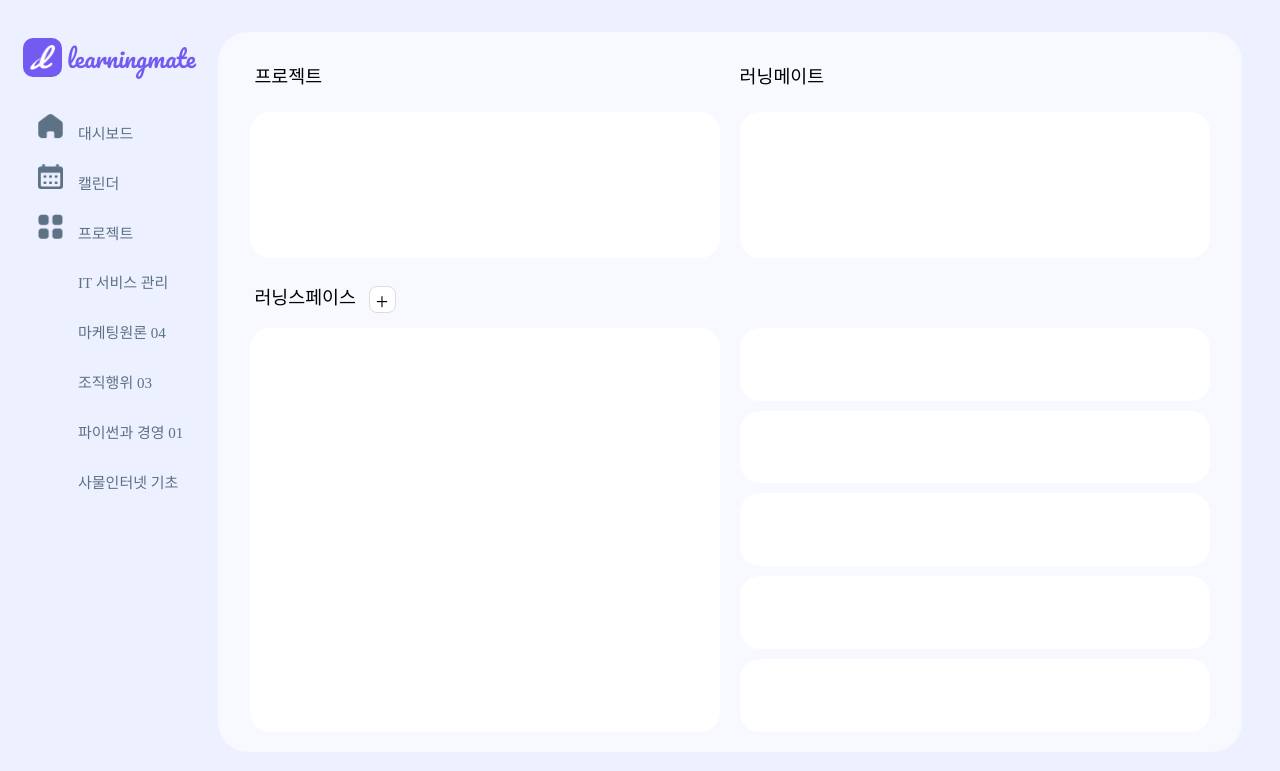
After one commit to LikeLion-at-DGU/Runningmate, a Django app: page /project in a window 1280 px wide. The commit adds this page. Shown: the top 771 px of the page. Run offline with Django 4.2, Linux system fonts and the light colour scheme; some web fonts are replaced.

Commit message:
0706 프로젝트 페이지 구성

```diff
--- /dev/null
+++ b/runningmate/mateapp/templates/mateapp/project.html
@@ -0,0 +1,27 @@
+{% extends 'base.html' %}
+{% load static %}
+
+{% block content %}
+<link rel = "stylesheet" type="text/css" href = "{% static 'css/project.css' %}?after">
+<div id = "rec3">
+    <div class = "container3">
+        <div class = "item3" id = "pro_project_text">프로젝트</div>
+        <div class = "item3" id = "pro_project"></div>
+        <div class = "item3" id = "pro_runningmate_text">러닝메이트</div>
+        <div class = "item3" id = "pro_runningmate"></div>
+        <div class = "item3" id = "pro_runningspace_text">
+            <span>러닝스페이스</span>
+            <section id = "plus2" >+</section>
+        </div>
+        <div class = "item3" id = "pro_runningspace"></div>
+        <div class = "item3" id = "pro_meeting1"></div>
+        <div class = "item3" id = "pro_meeting2"></div>
+        <div class = "item3" id = "pro_meeting3"></div>
+        <div class = "item3" id = "pro_meeting4"></div>
+        <div class = "item3" id = "pro_meeting5"></div>
+        <div class = "item3" id = "pro_meeting6"></div>
+
+    </div>
+
+</div>
+{% endblock %}
--- a/runningmate/mateapp/urls.py
+++ b/runningmate/mateapp/urls.py
@@ -9,5 +9,6 @@ urlpatterns = [
     path('showevent',showevent, name = "showevent"),
     path('', login, name="login"),
     path('timetable',timetable, name='timetable'),
-    path('todo_new/', todo_new, name="todo_new")
+    path('todo_new/', todo_new, name="todo_new"),
+    path('project',project, name = "project"),
 ]
--- a/runningmate/mateapp/views.py
+++ b/runningmate/mateapp/views.py
@@ -101,3 +101,6 @@ def timetable(request):
         profile.timetable = request.FILES.get('timetable')
         profile.save(update_fields=['timetable'])
     return redirect('mateapp:showmain')  # render 보단 redirect 가 낫다.
+
+def project(request):
+    return render(request, 'mateapp/project.html')
--- /dev/null
+++ b/runningmate/runningmate/static/css/project.css
@@ -0,0 +1,166 @@
+@charset "UTF-8";
+@font-face {
+    font-family: "AppleSDGothicNeoB";
+    src: url(../font/AppleSDGothicNeoB.ttf);
+}
+
+@font-face {
+    font-family: "AppleSDGothicNeoLB";
+    src: url(../font/AppleSDGothicNeoL.ttf);
+}
+
+@font-face {
+    font-family: "AppleSDGothicNeoM";
+    src: url(../font/AppleSDGothicNeoM.ttf);
+}
+
+@font-face {
+    font-family: "AppleSDGothicNeoEB";
+    src: url(../font/AppleSDGothicNeoEB.ttf);
+}
+
+@font-face {
+    font-family: "Pacifico";
+    src: url(../font/Pacifico-Regular.ttf);
+}
+
+.container3{
+    display:grid;
+    grid-template-columns: 1fr 1fr;
+    grid-template-rows: 70px 2fr 50px 1fr 1fr 1fr 1fr 1fr 10px;
+    height: 100%;
+    row-gap: 10px;
+    column-gap: 20px;
+
+}
+
+.item3:nth-child(1){
+    grid-column: 1 / 2;
+    grid-row : 1 / 2;
+    margin-top: 30px;
+    margin-left:2em;
+}
+
+.item3:nth-child(2){
+    margin-left:2em;
+    grid-column: 1/2;
+    grid-row: 2/ 3 ;
+    border-radius: 20px;
+    background-color: #FFFFFF;
+
+}
+
+.item3:nth-child(3){
+    margin-right:2em;
+    margin-top: 30px;
+    grid-column: 2/3;
+    grid-row: 1/ 2 ;
+}
+
+.item3:nth-child(4){
+    margin-right:2em;
+    background-color: #FFFFFF;
+    grid-column: 2/3;
+    grid-row: 2/ 3 ;
+    border-radius: 20px;
+}
+
+.item3:nth-child(5){
+    margin-left:2em;
+    grid-column: 1/3;
+    grid-row: 3/ 4 ;
+
+}
+
+.item3:nth-child(6){
+    margin-left:2em;
+    background-color: #FFFFFF;
+    grid-column: 1/2;
+    grid-row: 4/ 9 ;
+    border-radius: 20px;
+
+}
+
+.item3:nth-child(7){
+    margin-right:2em;
+    background-color: #FFFFFF;
+    grid-column: 2/3;
+    grid-row: 4/5;
+    border-radius: 20px;
+}
+
+
+.item3:nth-child(8){
+    margin-right:2em;
+    background-color: #FFFFFF;
+    grid-column: 2/3;
+    grid-row: 5/6;
+    border-radius: 20px;
+
+}
+
+
+.item3:nth-child(9){
+    margin-right:2em;
+    background-color: #FFFFFF;
+    grid-column: 2/3;
+    grid-row: 6/7;
+    border-radius: 20px;
+}
+.item3:nth-child(10){
+    margin-right:2em;
+    background-color: #FFFFFF;
+    grid-column: 2/3;
+    grid-row: 7/8;
+    border-radius: 20px;
+
+}
+
+.item3:nth-child(11){
+    margin-right:2em;
+    background-color: #FFFFFF;
+    grid-column: 2/3;
+    grid-row: 8/9;
+    border-radius: 20px;
+}
+
+.item3:nth-child(12){
+
+    grid-column: 1/3;
+    grid-row: 9/10;
+}
+#pro_project_text, #pro_runningmate_text{
+    font-family: "AppleSDGothicNeoB";
+    font-weight: 500;
+    font-size: 2.3vmin;
+}
+
+#pro_runningspace_text{
+    font-family: "AppleSDGothicNeoB";
+    font-weight: 500;
+    font-size: 2.3vmin;
+    padding-top: 15px;
+}
+
+#pro_runningspace_text span{
+    display: inline;
+    line-height: 30px;
+}
+
+#plus2{
+    font-family:AppleSDGothicNeoM;
+    display: inline-block;
+    font-size:larger;
+    vertical-align: middle;
+    cursor: pointer;
+    background: #FFFFFF;
+
+    border: 1px solid #DDDDDD;
+    border-radius: 8px;
+    padding: 0;
+    width: 25px;
+    height: 25px;
+    text-align: center;
+    line-height: 30px;
+    margin-left: 8px;
+}
--- a/runningmate/runningmate/static/css/style.css
+++ b/runningmate/runningmate/static/css/style.css
@@ -534,3 +534,8 @@ span{
 .nav_project {
     padding-left: 15px;
 }
+
+.project_sub a{
+    color: #5D7285;
+    text-decoration: none;
+}
--- a/runningmate/runningmate/templates/shared/_navbar.html
+++ b/runningmate/runningmate/templates/shared/_navbar.html
@@ -11,7 +11,7 @@
     <div class="nav_button">
         <div class="nav_project"><img src="{% static 'images/Vector.png' %}" id="project_logo"/>프로젝트</div>
         <ul class="project_sub">
-            <li>IT 서비스 관리</li>
+            <a href = "{% url 'mateapp:project' %}"><li id = "project">IT 서비스 관리</li></a>
             <li>마케팅원론 04</li>
             <li>조직행위 03</li>
             <li>파이썬과 경영 01</li>
```
Also changed, not shown: runningmate/db.sqlite3.
